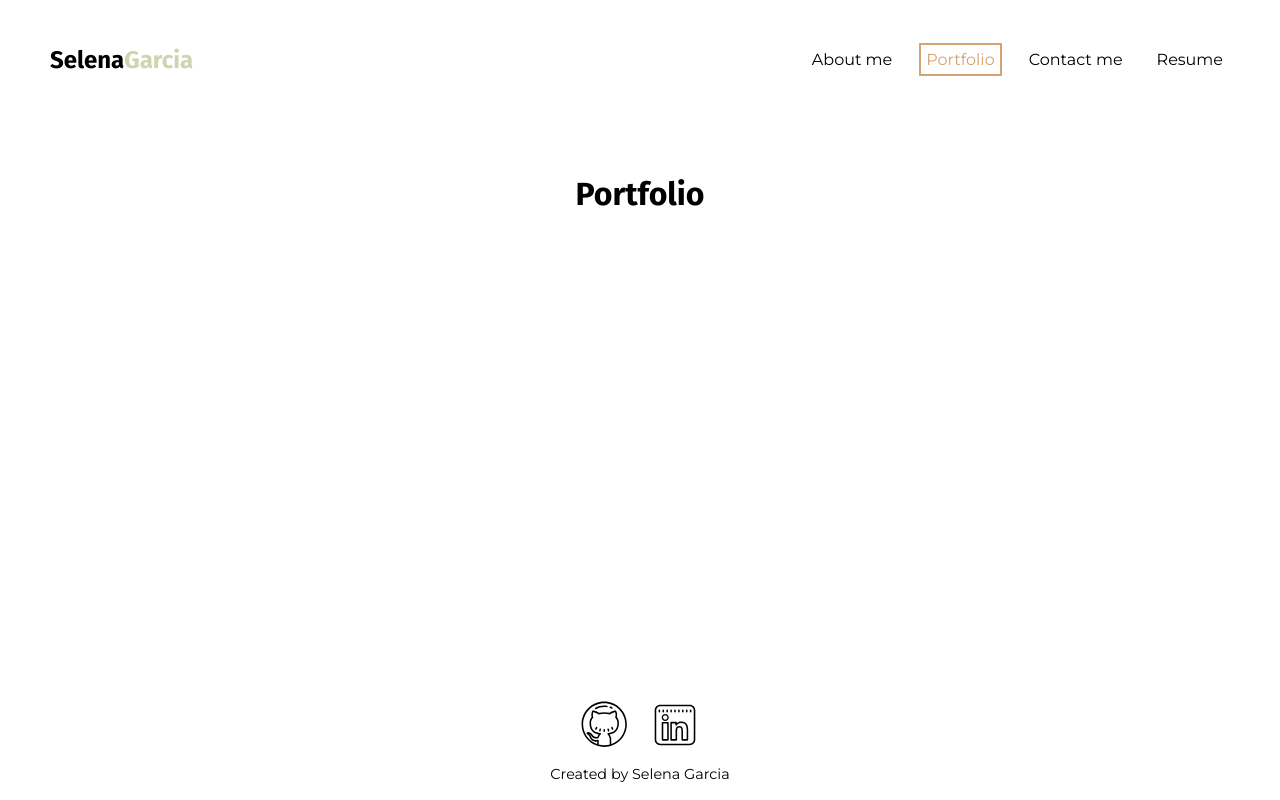
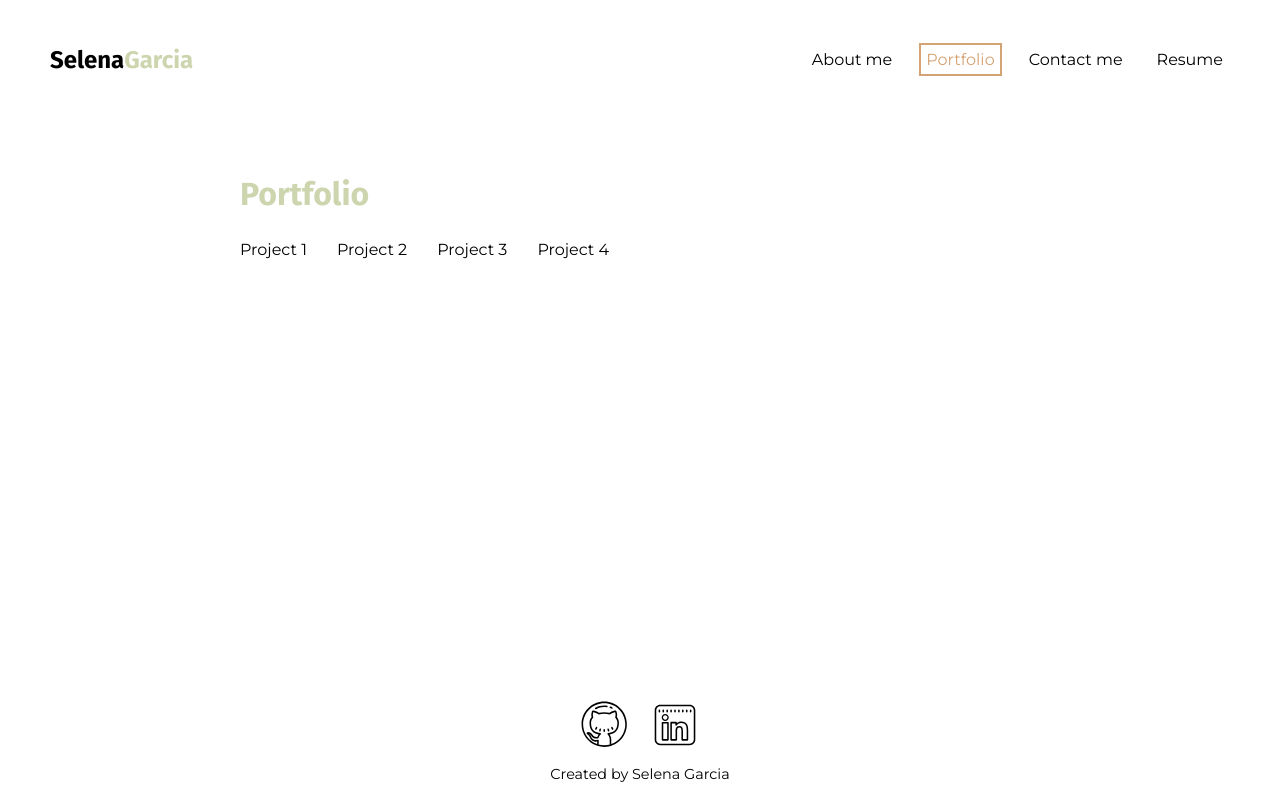
Before and after one commit to selmgar/my-portfolio, a React (Vite) app: page /portfolio in a window 1280 px wide. Built offline with nearby package versions, Linux system fonts and the light colour scheme.

Commit message:
Creates the project component. (unfinished). And gets something on portfolio

```diff
--- a/src/App.css
+++ b/src/App.css
@@ -21,4 +21,5 @@ main {
   flex-direction: column;
   margin: 50px;
   max-width: 800px;
+  min-width: 800px;
 }
--- a/src/components/portfolio/portfolio.css
+++ b/src/components/portfolio/portfolio.css
@@ -0,0 +1,3 @@
+.title {
+  color: var(--color-tea-green);
+}
--- a/src/components/portfolio/portfolio.jsx
+++ b/src/components/portfolio/portfolio.jsx
@@ -1,8 +1,16 @@
 import './portfolio.css';
+import Project from './project/project.jsx';
+
 function Portfolio () {
   return (
     <div>
-      <h1>Portfolio</h1>
+      <h1 className='title'>Portfolio</h1>
+      <section class="projects">
+        <Project imageName="" title="Project 1" link="" githubRepo="" />
+        <Project imageName="" title="Project 2" link="" githubRepo="" />
+        <Project imageName="" title="Project 3" link="" githubRepo="" />
+        <Project imageName="" title="Project 4" link="" githubRepo="" />
+      </section>
     </div>
   );
 }
--- /dev/null
+++ b/src/components/portfolio/project/project.css
@@ -0,0 +1,5 @@
+.projects {
+  display: flex;
+  justify-content: flex-start;
+  gap: 30px;
+}
--- /dev/null
+++ b/src/components/portfolio/project/project.jsx
@@ -0,0 +1,11 @@
+import './project.css';
+
+function Project (props) {
+  return (
+    <div>
+      <div>{props.title}</div>
+    </div>
+  );
+}
+
+export default Project;
```
